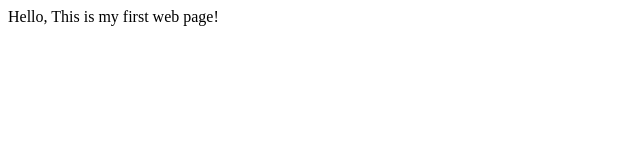
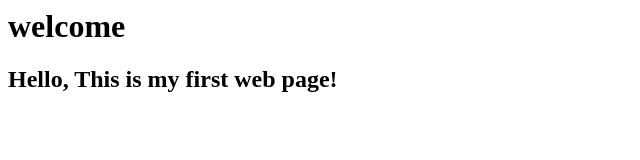
Before and after one commit to olarimawi/olarimawi.github.io, a plain HTML site: page index.html in a window 1280 px wide. Shown: the whole page, without its empty margins (0-640 px from the left). Drawn offline with Linux system fonts and the light colour scheme.

Commit message:
My second commit

```diff
--- a/index.html
+++ b/index.html
@@ -1,5 +1,8 @@
 <html>
 <body>
-Hello, This is my first web page!
+<h1>
+welcome
+</h2>
+<h2>Hello, This is my first web page!</h2>
 </body>
 </html>
```
